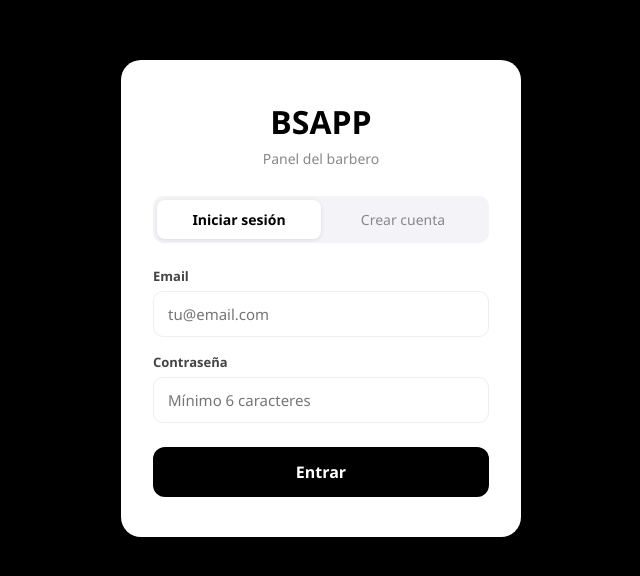
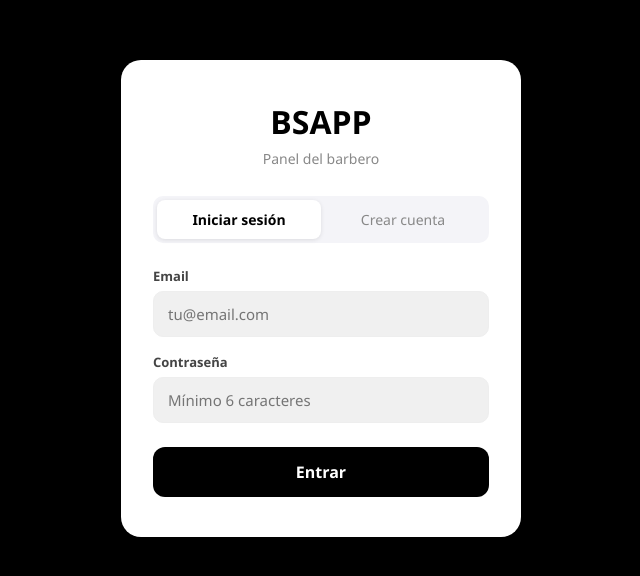
Before and after one commit to juaangimenezzz/bsapp, a React (Create React App) app: page /admin in a window 1280 px wide. Shown: the part 102-678 px from the top of the page, without its empty margins (319-959 px from the left). Built offline with nearby package versions, Linux system fonts and the light colour scheme.

Commit message:
Input login gris

```diff
--- a/src/Login.css
+++ b/src/Login.css
@@ -81,6 +81,7 @@
   font-size: 15px;
   outline: none;
   color: #1a1a1a;
+  background: #f0f0f0;
 }
 
 .campo-login input:focus {
```
